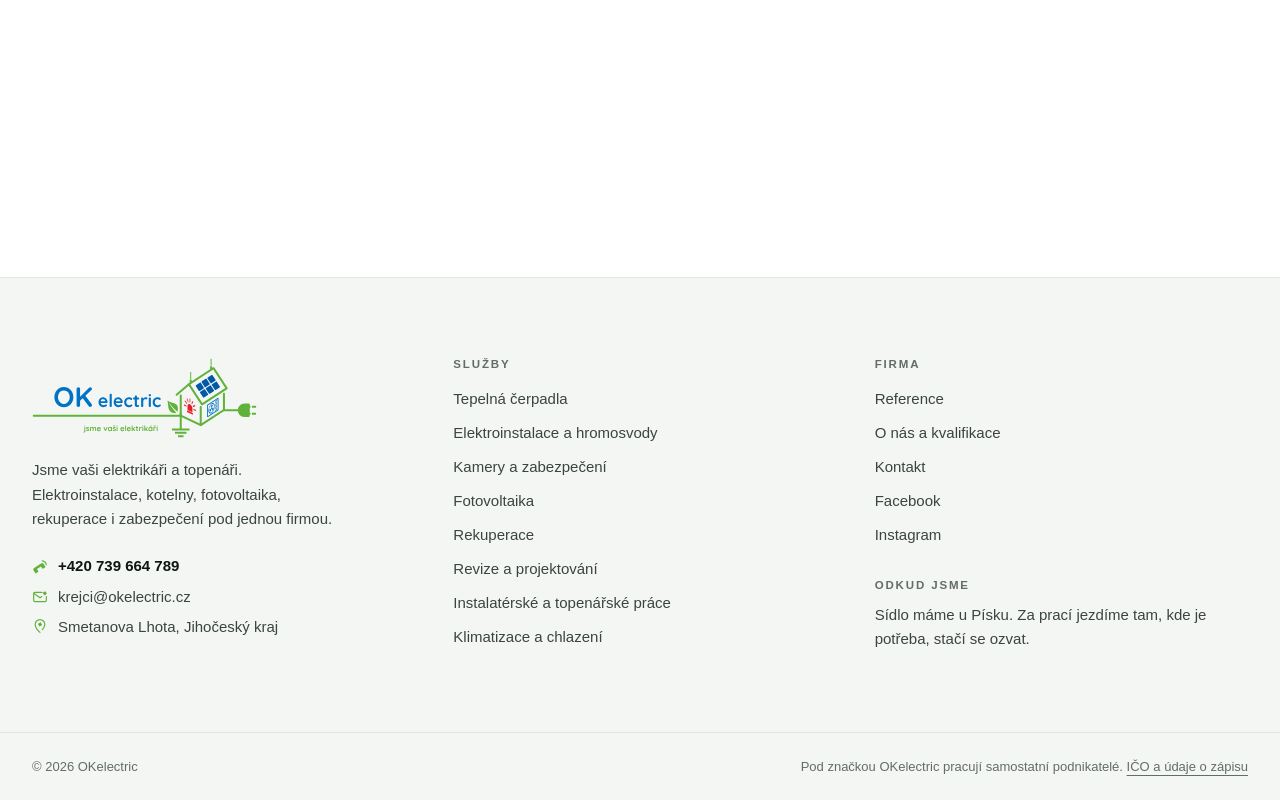
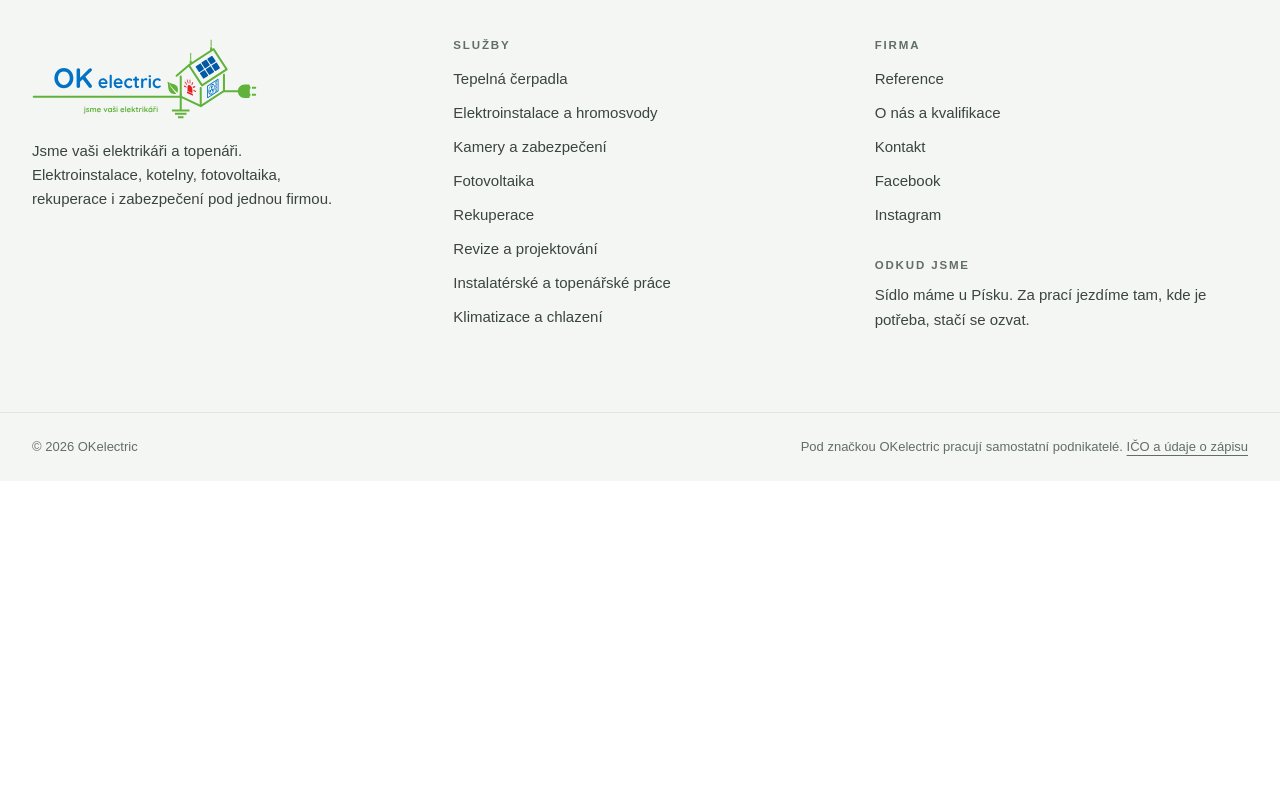
Before and after one commit to sznapiGoat/okelectric, a Next.js app: page / in a window 1280 px wide. Shown: the part 6293-7093 px from the top of the page. After the commit the page ends 6774 px from the top, so only its background shows below. Built offline with nearby package versions, Linux system fonts and the light colour scheme; a web font is replaced by a local one.

Commit message:
Kontakty: DIČ u Krejčího, bez telefonů na úvodu a v patičce

```diff
--- a/src/app/page.tsx
+++ b/src/app/page.tsx
@@ -150,6 +150,7 @@ export default function HomePage() {
       <CoverageSection />
 
       <ContactSection
+        showContacts={false}
         heading="Nejdřív se přijedeme podívat."
         text="Řekněte nám, co potřebujete a kde. Domluvíme prohlídku a pak pošleme nabídku."
       />
--- a/src/components/ContactSection.tsx
+++ b/src/components/ContactSection.tsx
@@ -4,6 +4,8 @@ import { PhoneIcon } from "@/components/BrandIcons";
 type Props = {
   heading?: string;
   text?: string;
+  /** Na úvodu jsou telefony už v sekci týmu, klient je tu nechtěl podruhé. */
+  showContacts?: boolean;
 };
 
 /**
@@ -12,7 +14,7 @@ type Props = {
  * zastihnete. Zákazník volá tomu, kdo to má k němu nejblíž. Světlá jako
  * zbytek stránky, tmavý blok uprostřed světlého webu působil jako cizí kus.
  */
-export function ContactSection({ heading, text }: Props) {
+export function ContactSection({ heading, text, showContacts = true }: Props) {
   const { days, opens, closes } = NAP.openingHours;
 
   return (
@@ -28,6 +30,7 @@ export function ContactSection({ heading, text }: Props) {
           </p>
         </div>
 
+        {showContacts && (
           <div className="reveal-group mt-12 grid grid-cols-1 border-t border-line lg:grid-cols-3">
             <div className="border-b border-line py-7 lg:col-span-2 lg:border-b-0 lg:border-r lg:pr-8">
               <p className="text-[0.8125rem] font-medium text-ink-faint">Zavolejte tomu, kdo je vám nejblíže</p>
@@ -58,6 +61,7 @@ export function ContactSection({ heading, text }: Props) {
               </dd>
             </dl>
           </div>
+        )}
       </div>
     </section>
   );
--- a/src/components/Footer.tsx
+++ b/src/components/Footer.tsx
@@ -2,7 +2,6 @@ import Link from "next/link";
 import { BrandLogo } from "@/components/BrandLogo";
 import { SERVICES } from "@/content/services";
 import { NAP } from "@/content/site";
-import { MailIcon, PhoneIcon, PinIcon } from "@/components/BrandIcons";
 
 export function Footer() {
   return (
@@ -16,29 +15,6 @@ export function Footer() {
             Jsme vaši elektrikáři a topenáři. Elektroinstalace, kotelny, fotovoltaika,
             rekuperace i zabezpečení pod jednou firmou.
           </p>
-
-          <div className="mt-6 space-y-2 text-[0.9375rem]">
-            <a
-              href={`tel:${NAP.phone}`}
-              className="flex items-center gap-2.5 font-semibold text-ink hover:text-brand-deep"
-            >
-              <PhoneIcon className="h-4 w-4 text-brand" aria-hidden />
-              {NAP.phoneDisplay}
-            </a>
-            <a
-              href={`mailto:${NAP.email}`}
-              className="flex items-center gap-2.5 text-ink-soft hover:text-ink"
-            >
-              <MailIcon className="h-4 w-4 text-brand" aria-hidden />
-              {NAP.email}
-            </a>
-            <p className="flex items-start gap-2.5 text-ink-soft">
-              <PinIcon className="mt-0.5 h-4 w-4 shrink-0 text-brand" aria-hidden />
-              <span>
-                {NAP.addressLocality}, {NAP.addressRegion}
-              </span>
-            </p>
-          </div>
         </div>
 
         <div className="md:col-span-4">
--- a/src/components/TeamMemberCard.tsx
+++ b/src/components/TeamMemberCard.tsx
@@ -59,7 +59,7 @@ export function TeamMemberCard({ member }: { member: TeamMember }) {
 
       {/* Každý z týmu je samostatná OSVČ, zákon vyžaduje tyto údaje na webu uvést. */}
       <p className="mt-6 border-t border-line pt-4 text-[0.75rem] leading-relaxed text-ink-faint">
-        IČO {member.ico}, {member.address}. Fyzická osoba zapsaná v živnostenském rejstříku vedeném
+        IČO {member.ico}{member.dic && `, DIČ ${member.dic}`}, {member.address}. Fyzická osoba zapsaná v živnostenském rejstříku vedeném
         u MÚ {member.tradeOffice}.
       </p>
     </article>
--- a/src/content/site.ts
+++ b/src/content/site.ts
@@ -119,6 +119,8 @@ export type TeamMember = {
    * Převzato z ARES 14. 10. 2026, při změně ověřit tam.
    */
   ico: string;
+  /** Jen u plátců DPH. DIČ od klienta, 15. 10. 2026. */
+  dic?: string;
   address: string;
   /** Městský úřad, u kterého je vedený v živnostenském rejstříku. */
   tradeOffice: string;
@@ -143,6 +145,7 @@ export const TEAM: TeamMember[] = [
       "elektrorevize",
     ],
     ico: "09891374",
+    dic: "CZ8803231371",
     address: "Husova 304, 398 11 Protivín",
     tradeOffice: "Písek",
   },
```
Lines whose indentation alone changed are shown as unchanged.
